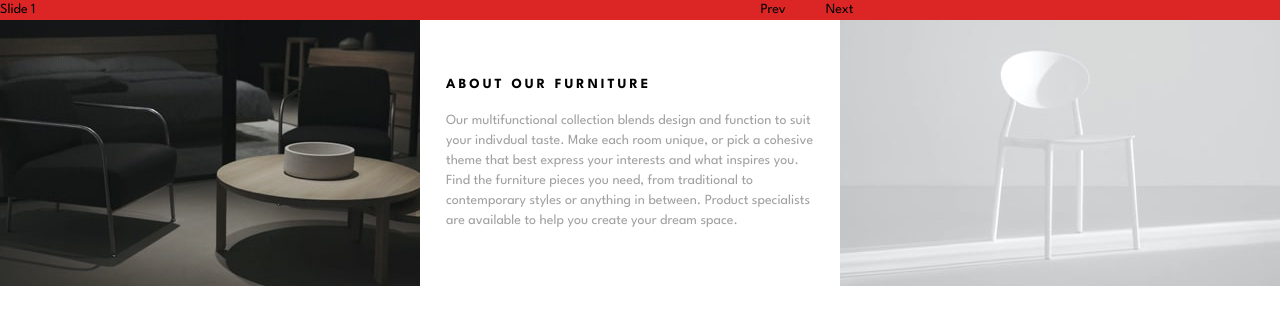
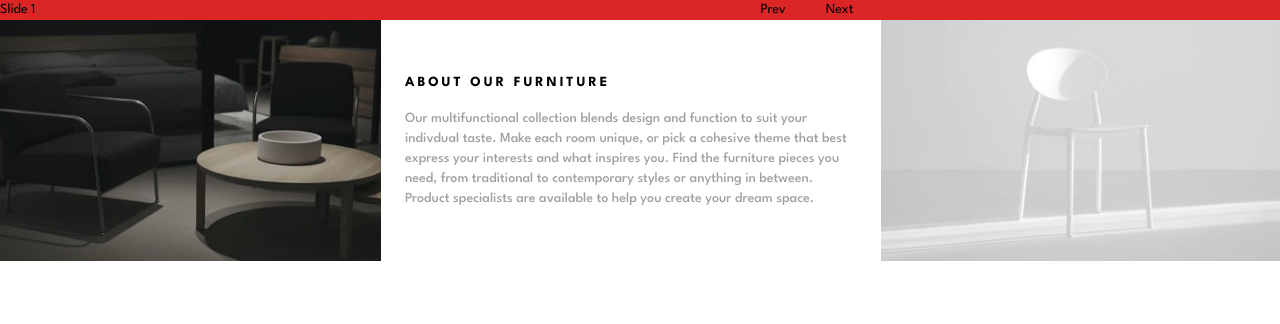
Before and after one commit to DLee1993/FEM-room-homepage, a React (Vite) app: page / in a window 1280 px wide. Shown: the top 324 px of the page. Built offline with nearby package versions, Linux system fonts and the light colour scheme.

Commit message:
about section complete

```diff
--- a/src/components/About.jsx
+++ b/src/components/About.jsx
@@ -6,9 +6,9 @@ const About = () => {
             <aside>
                 <img src={aboutDark} alt="coffee table and chair" />
             </aside>
-            <article className="my-10 lg:my-0 lg:w-2/3 lg:max-w-[400px] lg:px-4 min-[1290px]:px-0">
+            <article className="my-10 lg:my-0 lg:w-3/6 lg:max-w-[500px] lg:px-6 min-[1370px]:px-0">
                 <h1 className="tracking-[3px] font-bold uppercase mb-4">about our furniture</h1>
-                <p className="text-gray">
+                <p className="text-gray font-medium">
                     Our multifunctional collection blends design and function to suit your indivdual
                     taste. Make each room unique, or pick a cohesive theme that best express your
                     interests and what inspires you. Find the furniture pieces you need, from
```
